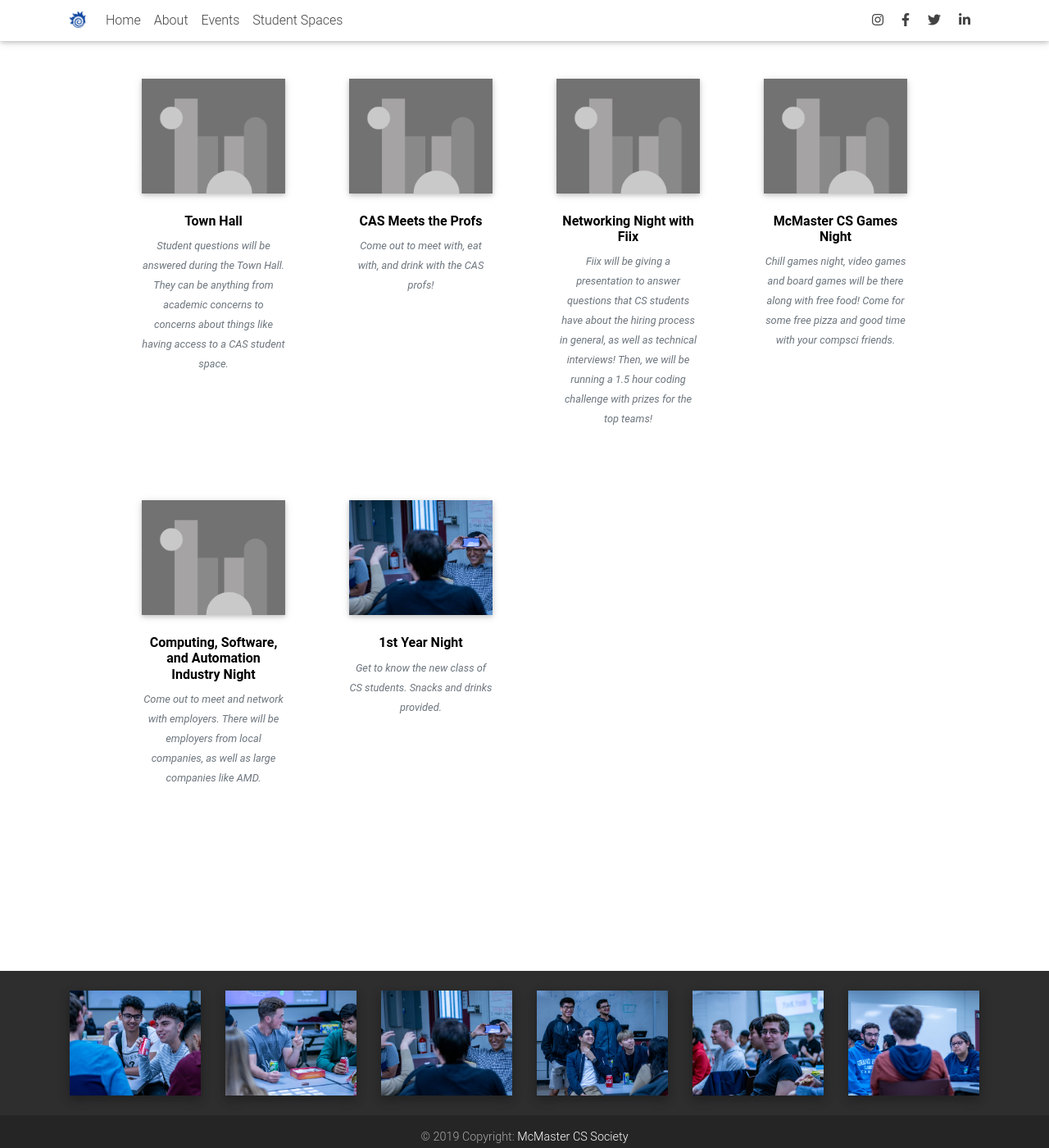
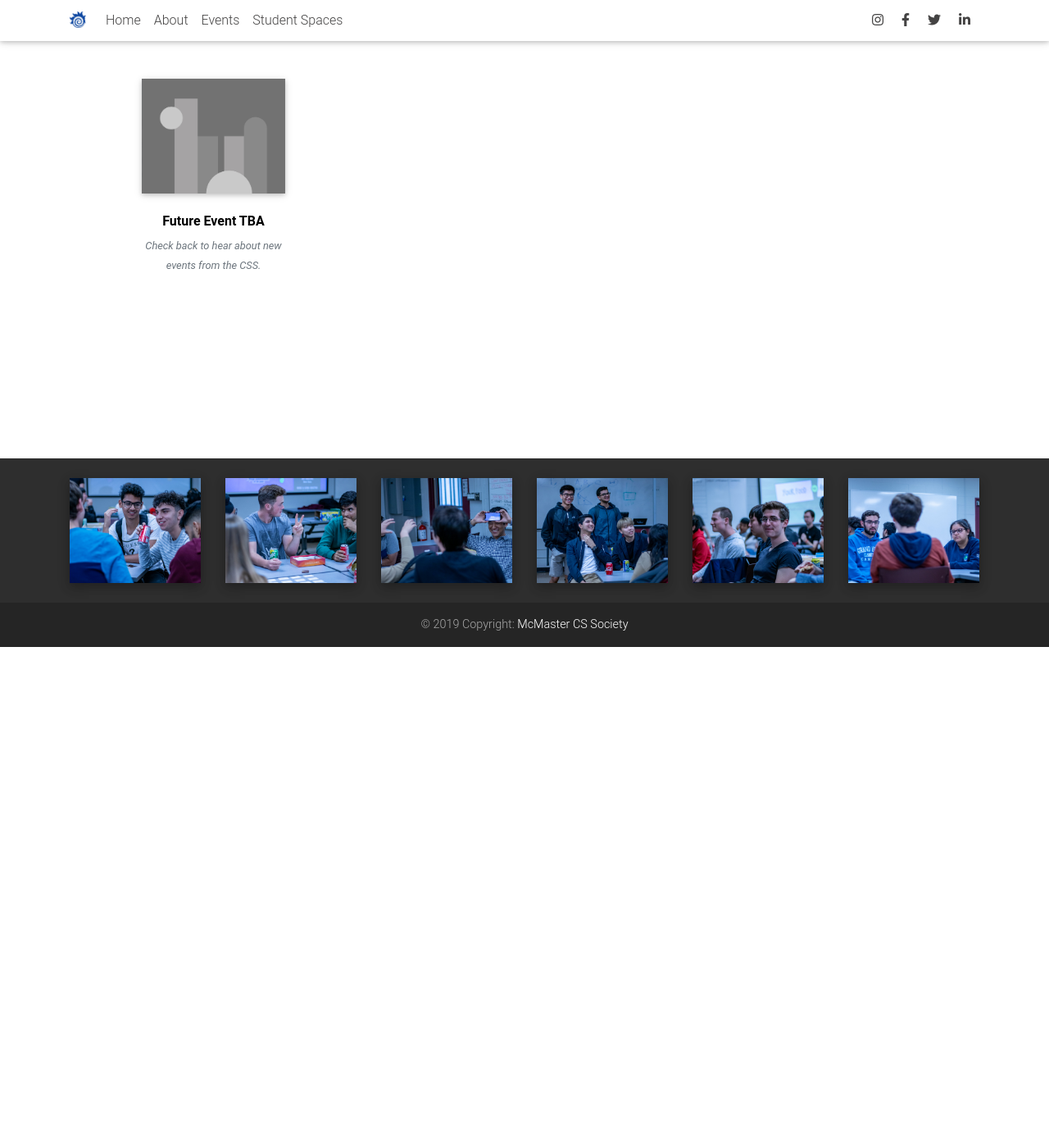
Before and after one commit to ABerriault/CS-Society-Website, a Jekyll site: the page built from events.markdown, in a window 1280 px wide and 1400 px high, scrolled down 648 px. Shown: the whole window at 82% size. Built offline with Jekyll 4.4.1, drawn with Linux system fonts in a browser that asks for light colours; nearby versions of some CDN libraries; after the commit the page ends 1437 px from its top, so only the background shows below that.

Commit message:
Update events.yml
This will need to be updated with this year's events.

```diff
--- a/_data/events.yml
+++ b/_data/events.yml
@@ -1,29 +1,4 @@
-- name: Town Hall
+- name: Future Event TBA
   photo: placeholder.jpg
-  description: Student questions will be answered during the Town Hall. They can be anything from academic concerns to concerns about things like having access to a CAS student space.
-  link: https://www.facebook.com/events/2537240246599139/
-
-- name: CAS Meets the Profs
-  photo: placeholder.jpg
-  description: Come out to meet with, eat with, and drink with the CAS profs!
-  link: https://www.facebook.com/events/172956900621397/
-
-- name: Networking Night with Fiix
-  photo: placeholder.jpg
-  description: Fiix will be giving a presentation to answer questions that CS students have about the hiring process in general, as well as technical interviews! Then, we will be running a 1.5 hour coding challenge with prizes for the top teams!
-  link: https://www.facebook.com/events/966924060337808/
-
-- name: McMaster CS Games Night
-  photo: placeholder.jpg
-  description: Chill games night, video games and board games will be there along with free food! Come for some free pizza and good time with your compsci friends.
-  link: https://www.facebook.com/events/819754055108460/
-
-- name: Computing, Software, and Automation Industry Night
-  photo: placeholder.jpg
-  description: Come out to meet and network with employers. There will be employers from local companies, as well as large companies like AMD.
-  link: https://www.facebook.com/events/2516775068568141/
-
-- name: 1st Year Night
-  photo: 1styearnight.jpg
-  description: Get to know the new class of CS students. Snacks and drinks provided.
-  link: https://www.facebook.com/events/2096325924004124/
+  description: Check back to hear about new events from the CSS.
+  link: #
```
